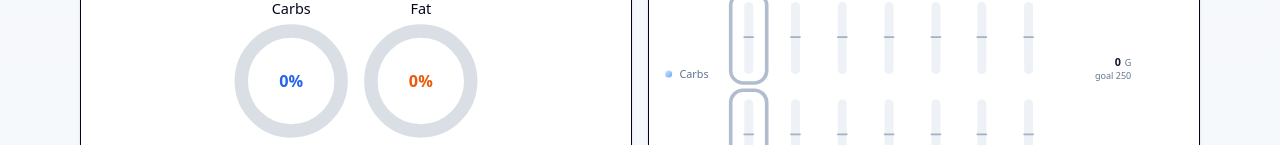
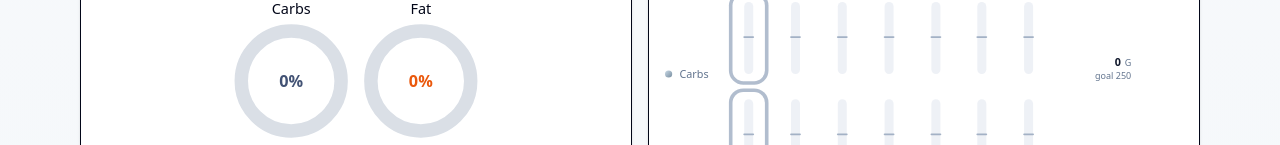
Before and after one commit to worldpeacemetta/WorldPeaceBuilder, a React (Vite) app: page / in a window 1280 px wide. Shown: the part 655-800 px from the top of the page. Built offline with nearby package versions, Linux system fonts and the light colour scheme.

Commit message:
Adjust carbs macro blue palette

```diff
--- a/src/App.jsx
+++ b/src/App.jsx
@@ -84,10 +84,10 @@ const MACRO_THEME = {
     dark: "#819171",
   },
   carbs: {
-    base: "#93c5fd",
-    gradientFrom: "#dbeafe",
-    gradientTo: "#60a5fa",
-    dark: "#2563eb",
+    base: "#9EBBD3",
+    gradientFrom: lightenHex("#9EBBD3", 0.45),
+    gradientTo: darkenHex("#9EBBD3", 0.75),
+    dark: "#425274",
   },
   fat: {
     base: "#fdba74",
```
